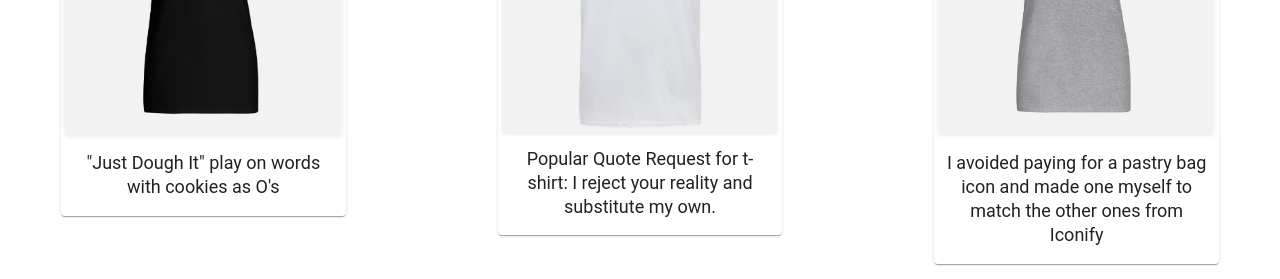
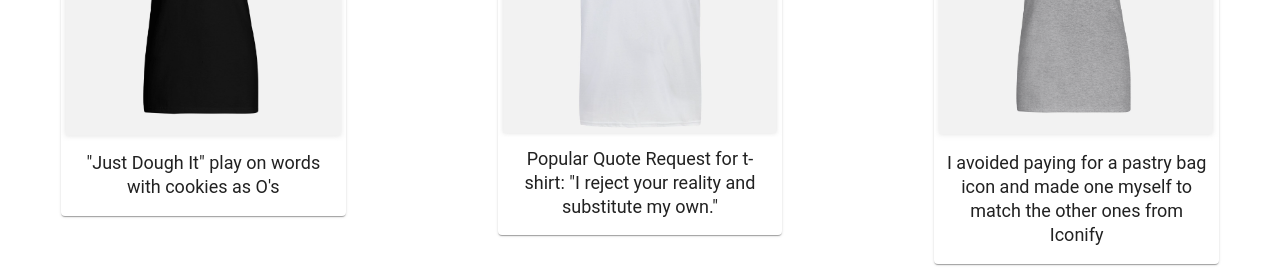
Before and after one commit to aubreyjonescreatives/ux-ui-portfolio, a React (Create React App) app: page /uidesigns in a window 1280 px wide. Shown: the part 4760-5039 px from the top of the page. Built offline with nearby package versions, Linux system fonts and the light colour scheme.

Commit message:
edited to add quotation marks

```diff
--- a/src/Pages/UIDesigns.js
+++ b/src/Pages/UIDesigns.js
@@ -696,8 +696,8 @@ My Original Design for Lockwood Magic
 
   />
   <Typography gutterBottom variant="h5" component="div" sx={paragraphShirts}>
-   Popular Quote Request for t-shirt: I reject your reality and
-   substitute my own.
+   Popular Quote Request for t-shirt: "I reject your reality and
+   substitute my own."
         </Typography>
 
 </Card>
```
